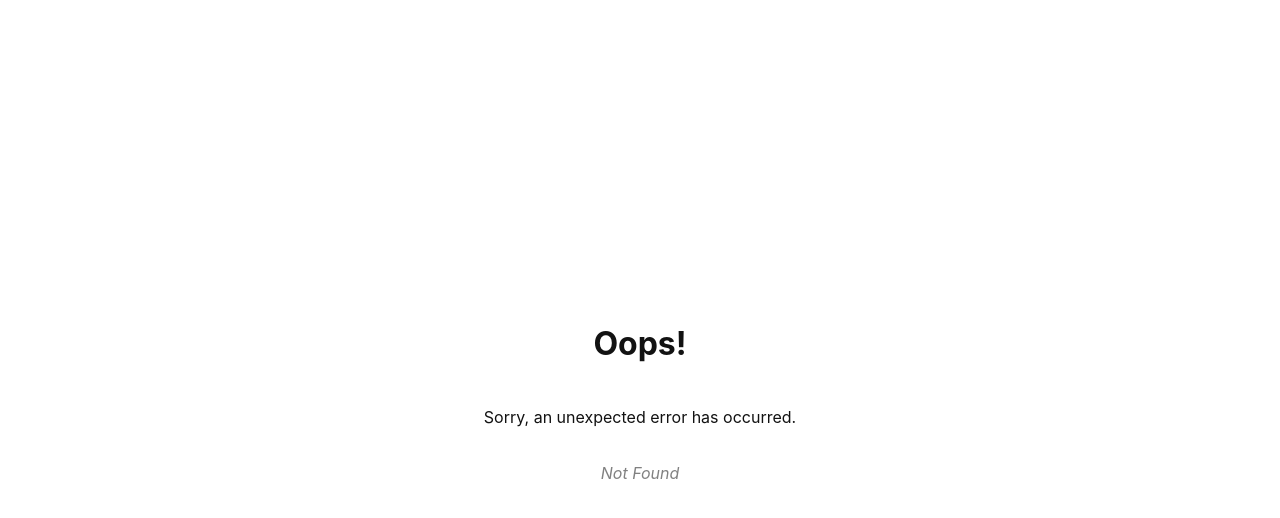
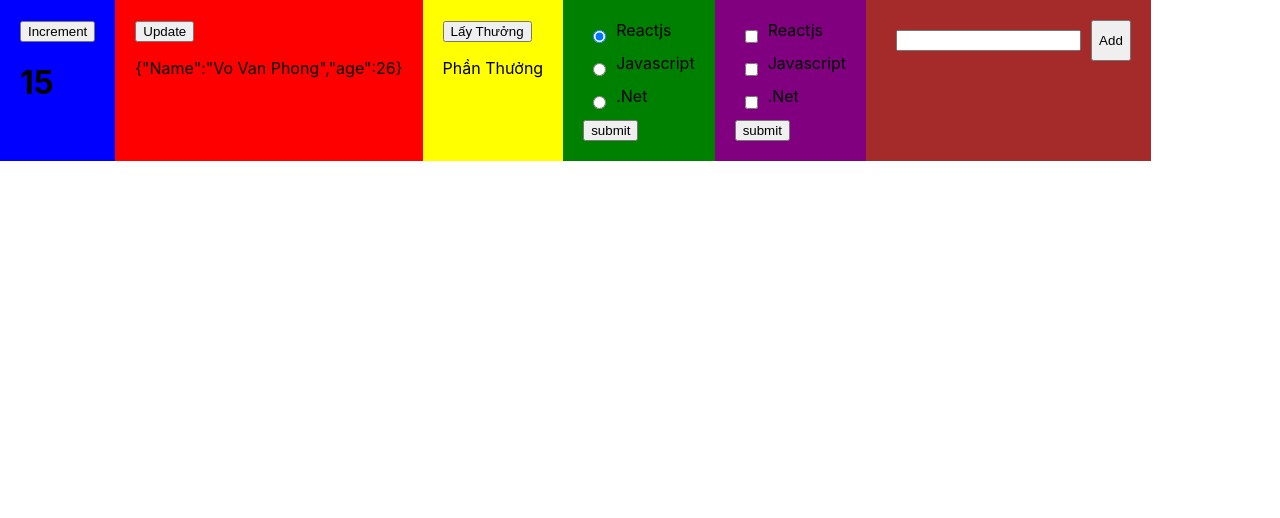
Before and after one commit to phong15sk/react-basic, a React (Create React App) app: page /hook in a window 1280 px wide. Before the commit this address had no page. Shown: the top 518 px of the page. Built offline with nearby package versions, Linux system fonts and the light colour scheme.

Commit message:
Hook - UseState()

```diff
--- a/package.json
+++ b/package.json
@@ -3,6 +3,7 @@
   "version": "0.1.0",
   "private": true,
   "dependencies": {
+    "@reduxjs/toolkit": "^1.9.5",
     "@testing-library/jest-dom": "^5.16.5",
     "@testing-library/react": "^13.4.0",
     "@testing-library/user-event": "^13.5.0",
@@ -10,6 +11,7 @@
     "match-sorter": "^6.3.1",
     "react": "^18.2.0",
     "react-dom": "^18.2.0",
+    "react-redux": "^8.0.7",
     "react-router-dom": "^6.11.2",
     "react-scripts": "5.0.1",
     "sass": "^1.60.0",
--- a/public/index.html
+++ b/public/index.html
@@ -1,14 +1,12 @@
 <!DOCTYPE html>
 <html lang="en">
+
 <head>
   <meta charset="utf-8" />
   <link rel="icon" href="%PUBLIC_URL%/favicon.ico" />
   <meta name="viewport" content="width=device-width, initial-scale=1" />
   <meta name="theme-color" content="#000000" />
-    <meta
-      name="description"
-      content="Web site created using create-react-app"
-    />
+  <meta name="description" content="Web site created using create-react-app" />
   <link rel="apple-touch-icon" href="%PUBLIC_URL%/logo192.png" />
   <!--
       manifest.json provides metadata used when your web app is installed on a
@@ -26,18 +24,9 @@
     -->
   <title>React App</title>
 </head>
+
 <body>
-    <noscript>You need to enable JavaScript to run this app.</noscript>
   <div id="root"></div>
-    <!--
-      This HTML file is a template.
-      If you open it directly in the browser, you will see an empty page.
+</body>
 
-      You can add webfonts, meta tags, or analytics to this file.
-      The build step will place the bundled scripts into the <body> tag.
-
-      To begin the development, run `npm start` or `yarn start`.
-      To create a production bundle, use `npm run build` or `yarn build`.
-    -->
-  </body>
 </html>
--- /dev/null
+++ b/src/Nav/Nav.js
@@ -0,0 +1,16 @@
+import React from "react";
+import "./Nav.scss"
+import { NavLink } from "react-router-dom";
+
+function Nav() {
+    return (
+        <div class="topnav">
+            <NavLink to="/" >home</NavLink>
+            <NavLink to="/router">router</NavLink>
+            <NavLink to="/redux">Contact</NavLink>
+            <NavLink to="/hook">Hook</NavLink>
+        </div>
+    )
+}
+
+export default Nav;
--- /dev/null
+++ b/src/Nav/Nav.scss
@@ -0,0 +1,28 @@
+/* Add a black background color to the top navigation */
+.topnav {
+    background-color: #8a6464;
+    overflow: hidden;
+    position: fixed;
+}
+
+/* Style the links inside the navigation bar */
+.topnav a {
+    float: left;
+    color: #f2f2f2;
+    text-align: center;
+    padding: 14px 16px;
+    text-decoration: none;
+    font-size: 17px;
+}
+
+/* Change the color of links on hover */
+.topnav a:hover {
+    background-color: #ddd;
+    color: black;
+}
+
+/* Add a color to the active/current link */
+.topnav a.active {
+    background-color: #04AA6D;
+    color: white;
+}
--- /dev/null
+++ b/src/components/Example/React-hook/Index.js
@@ -0,0 +1,12 @@
+import TestUseState from "./UseState";
+
+function Hook()
+{
+    return (
+        <>
+        <TestUseState></TestUseState>
+        </>
+    )
+}
+
+export default Hook
--- /dev/null
+++ b/src/components/Example/React-hook/UseState.js
@@ -0,0 +1,130 @@
+import { useState } from "react";
+import { json } from "react-router-dom";
+
+const arrayNumber = [1, 2, 3, 4, 5]
+const User = {
+    Name: 'Vo Van Phong',
+    age: 26
+}
+
+const gifts = [
+    'CPU i9',
+    'Ram 32GB RCB',
+    'RGB Key Board'
+]
+
+const cours = [
+    { Id: 1, Name: 'Reactjs' },
+    { Id: 2, Name: 'Javascript' },
+    { Id: 3, Name: '.Net' }
+]
+
+const lstToDo = JSON.parse(localStorage.getItem("lstToDo")) ?? []
+
+function TestUseState() {
+    const [counter, setCounter] = useState(() => {
+        return arrayNumber.reduce((a, b) => {
+            return a + b;
+        }, 0)
+    })
+    const [user, setUser] = useState(User)
+    const [gift, setGift] = useState('Phần Thưởng')
+    const [idCheck, setIdCheck] = useState(1)
+    const [idsCheckBox, setIdsCheckBox] = useState([])
+    const [nameToDo, setNameToDo] = useState('')
+
+    const handleIncrement = () => {
+        setCounter(prves => prves + 1)
+        setCounter(prves => prves + 1)
+    }
+
+    const handleUpdateUser = () => {
+        //setUser(preves => ({ ...preves, Dob: '11/11/1997' }))
+        setUser(preves => { return { ...preves, Dob: '11/11/1997' } })
+    }
+
+    const handleUpdateGift = () => {
+        setGift(() => {
+            var index = Math.floor(Math.random() * gifts.length)
+            return gifts[index]
+        })
+    }
+
+    const handleSubmit = () => {
+        console.log("Id radio check", idCheck)
+        console.log("Id check box", idsCheckBox)
+    }
+
+    const handleCheckBox = (id) => {
+        var isChecked = idsCheckBox.includes(id)
+        setIdsCheckBox(preves => {
+            if (isChecked) {
+                return preves.filter(x => x !== id)
+            }
+            return [...preves, id]
+        })
+    }
+
+    const handleOnChangeName = (input) => {
+        setNameToDo(input.target.value)
+    }
+
+    const handleAddName = () => {
+        lstToDo.push(nameToDo)
+        setNameToDo('')
+        localStorage.setItem('lstToDo', JSON.stringify(lstToDo))
+    }
+
+    return (
+        <div style={{ display: 'flex' }}>
+            <div className="counter" style={{ padding: '20px', backgroundColor: 'blue', float: 'left' }}>
+                <button onClick={handleIncrement}>Increment</button>
+                <h1>{counter}</h1>
+            </div>
+            <div className='user' style={{ padding: '20px', backgroundColor: 'red', float: 'left' }}>
+                <button onClick={handleUpdateUser}>Update</button>
+                <p>{JSON.stringify(user)}</p>
+            </div>
+            <div className='gift' style={{ padding: '20px', backgroundColor: 'yellow', float: 'left' }}>
+                <button onClick={handleUpdateGift}>Lấy Thưởng</button>
+                <p>{gift}</p>
+            </div>
+            <div className='course radio' style={{ padding: '20px', backgroundColor: 'green', float: 'left' }}>
+                {cours.map((item, index) => {
+                    return <div key={index} style={{ display: "flex" }}>
+                        <input type="radio" onChange={() => setIdCheck(item.Id)} style={{ display: "block", margin: "10px" }} checked={idCheck === item.Id}></input>
+                        <label>{item.Name}</label>
+                    </div>
+                })}
+                <button onClick={handleSubmit}>submit</button>
+            </div>
+            <div className='course check box' style={{ padding: '20px', backgroundColor: 'purple', float: 'left' }}>
+                {cours.map((item, index) => {
+                    return <div key={index} style={{ display: "flex" }}>
+                        <input type="checkbox" onChange={() => handleCheckBox(item.Id)} style={{ display: "block", margin: "10px" }} ></input>
+                        <label>{item.Name}</label>
+                    </div>
+                })}
+                <button onClick={handleSubmit}>submit</button>
+            </div>
+            <div className='course todo list' style={{ padding: '20px', backgroundColor: 'brown', float: 'left', alignItems: "center" }}>
+                <div style={{ display: "flex" }}>
+                    <input type="text" onChange={handleOnChangeName} style={{ display: "block", margin: "10px" }} value={nameToDo}></input>
+                    <button onClick={handleAddName} >Add</button>
+                </div>
+                <ul>
+
+                </ul>
+                {lstToDo.map((item, index) => {
+                    return (
+                        <li key={index} style={{ marginLeft: '20px' }}>{item}</li>
+                    )
+                })}
+            </div>
+        </div>
+    )
+
+
+}
+
+export default TestUseState
--- /dev/null
+++ b/src/components/Example/Redux-Toolkit/counter/counter.js
@@ -0,0 +1,29 @@
+/* eslint-disable no-unused-expressions */
+import React from 'react'
+import { useSelector, useDispatch } from 'react-redux'
+import { decrement, increment } from './counterSlice'
+
+export function Counter() {
+    const count = useSelector((state) => state.counter.value)
+    const dispatch = useDispatch()
+
+    return (
+        <div style={{ position: 'relative' }}>
+            <div style={{ position: 'absolute', textAlign: 'center', top: '200px', left: '500px' }}>
+                <button style={{ textAlign: 'center' }}
+                    aria-label="Increment value"
+                    onClick={() => dispatch(increment())}
+                >
+                    Increment
+                </button>
+                <span>{count}</span>
+                <button
+                    aria-label="Decrement value"
+                    onClick={() => dispatch(decrement())}
+                >
+                    Decrement
+                </button>
+            </div>
+        </div>
+    )
+}
--- /dev/null
+++ b/src/components/Example/Redux-Toolkit/counter/counterSlice.js
@@ -0,0 +1,30 @@
+import { createSlice } from '@reduxjs/toolkit'
+
+const initialState = {
+    value: 0,
+}
+
+export const counterSlice = createSlice({
+    name: 'counter',
+    initialState,
+    reducers: {
+        increment: (state) => {
+            // Redux Toolkit allows us to write "mutating" logic in reducers. It
+            // doesn't actually mutate the state because it uses the Immer library,
+            // which detects changes to a "draft state" and produces a brand new
+            // immutable state based off those changes
+            state.value += 1
+        },
+        decrement: (state) => {
+            state.value -= 1
+        },
+        incrementByAmount: (state, action) => {
+            state.value += action.payload
+        },
+    },
+})
+
+// Action creators are generated for each case reducer function
+export const { increment, decrement, incrementByAmount } = counterSlice.actions
+
+export default counterSlice.reducer
--- /dev/null
+++ b/src/components/Example/Redux-Toolkit/store.js
@@ -0,0 +1,7 @@
+import { configureStore } from '@reduxjs/toolkit'
+import counterReducer from './counter/counterSlice'
+export const store = configureStore({
+    reducer: {
+        counter: counterReducer
+    },
+})
--- a/src/views/App.js
+++ b/src/views/App.js
@@ -1,10 +1,12 @@
 import logo from "./logo.svg";
 import "./App.scss";
 import MyComponent from "../components/Example/MyComponent";
+import Nav from "../Nav/Nav";
 
 function App() {
   return (
     <div className="App">
+      {/* <Nav></Nav> */}
       <header className="App-header">
         <img src={logo} className="App-logo" alt="logo" />
         <MyComponent></MyComponent>
--- a/src/views/root.js
+++ b/src/views/root.js
@@ -1,6 +1,7 @@
-import "./root.scss"
+
 import { Outlet, NavLink, useLoaderData, Form, redirect, useNavigation } from "react-router-dom";
 import { getContacts, createContact } from "../components/Example/React-router-dom/api-fake/Contacts";
+import Nav from "../Nav/Nav";
 
 // export async function loader() {
 //     const contacts = await getContacts();
@@ -18,7 +19,6 @@ export async function action() {
     const contact = await createContact();
     return redirect(`/contacts/${contact.id}/edit`);;
 }
-
 
 export default function Root() {
     const { contacts, q } = useLoaderData();
```
Also changed, not shown: src/index.js (+20 -5 lines), 1 other file (tests, documents, lock files or other folders). Lines whose indentation alone changed are shown as unchanged.
